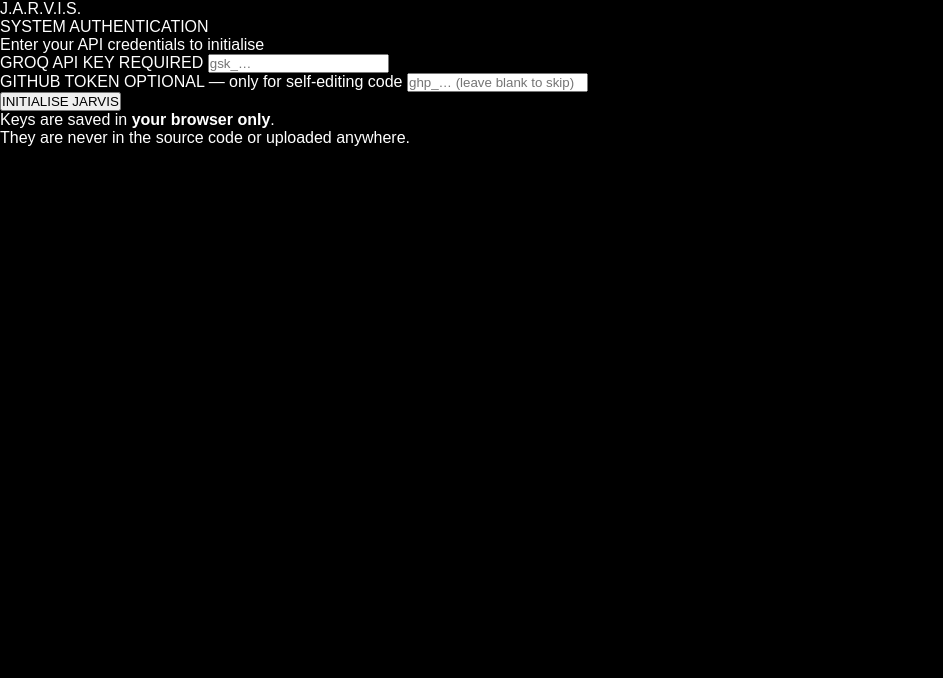
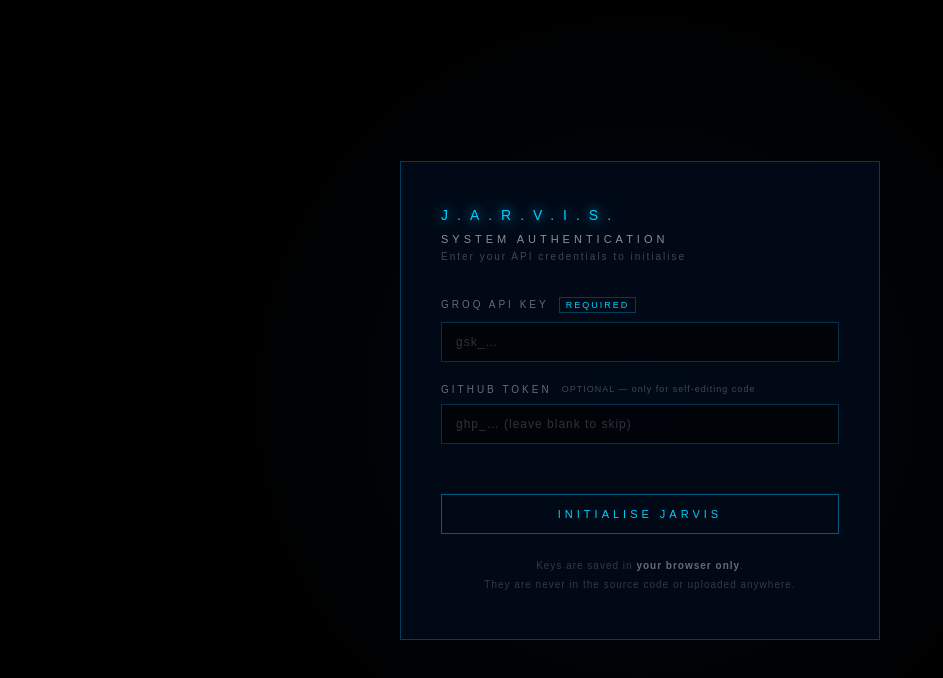
Before and after one commit to marbej56-lab/Jarv.ult, a plain HTML site: page index.html in a window 1280 px wide. Shown: the whole page, without its empty margins (0-943 px from the left). Drawn offline with nearby package versions, Linux system fonts and the light colour scheme; no server answers.

Commit message:
Add styles for setup and login screen

```diff
--- a/style.css
+++ b/style.css
@@ -511,3 +511,245 @@
     }
 
 }
+
+
+/* =========================================
+   SETUP / LOGIN SCREEN
+========================================= */
+
+.setup-screen {
+
+    display: flex;
+
+    position: fixed;
+    top: 0; left: 0;
+
+    width: 100vw;
+    height: 100vh;
+
+    background:
+        #000
+        radial-gradient(circle at center,
+            rgba(0,130,255,0.07), transparent 55%);
+
+    align-items: center;
+    justify-content: center;
+
+    z-index: 9999;
+
+}
+
+.setup-box {
+
+    width: 90%;
+    max-width: 480px;
+
+    padding: 45px 40px;
+
+    background: rgba(0, 10, 22, 0.97);
+
+    border: 1px solid rgba(0, 190, 255, 0.3);
+
+    display: flex;
+    flex-direction: column;
+    gap: 0;
+
+}
+
+.setup-logo {
+
+    font-size: 14px;
+    letter-spacing: 9px;
+    color: #00cfff;
+
+    text-shadow:
+        0 0 12px #00bfff,
+        0 0 28px #008cff;
+
+    margin-bottom: 10px;
+
+}
+
+.setup-title {
+
+    font-size: 11px;
+    letter-spacing: 4px;
+    color: rgba(255,255,255,0.55);
+
+    margin-bottom: 6px;
+
+}
+
+.setup-sub {
+
+    font-size: 10px;
+    letter-spacing: 2px;
+    color: rgba(255,255,255,0.25);
+
+    margin-bottom: 35px;
+
+}
+
+.setup-field {
+
+    margin-bottom: 22px;
+
+}
+
+.setup-label {
+
+    display: flex;
+    align-items: center;
+    gap: 10px;
+
+    font-size: 10px;
+    letter-spacing: 3px;
+    color: rgba(255,255,255,0.4);
+
+    margin-bottom: 9px;
+
+}
+
+.tag-required {
+
+    font-size: 9px;
+    letter-spacing: 2px;
+    color: #00cfff;
+    border: 1px solid rgba(0,190,255,0.3);
+    padding: 2px 6px;
+
+}
+
+.tag-optional {
+
+    font-size: 9px;
+    letter-spacing: 1px;
+    color: rgba(255,255,255,0.25);
+
+}
+
+.setup-input {
+
+    width: 100%;
+
+    background: rgba(0, 0, 0, 0.55);
+
+    border: 1px solid rgba(0, 190, 255, 0.25);
+
+    color: #fff;
+
+    padding: 12px 14px;
+
+    font-size: 12px;
+    letter-spacing: 1px;
+
+    outline: none;
+
+    transition: border-color 0.2s, box-shadow 0.2s;
+
+}
+
+.setup-input:focus {
+
+    border-color: #00cfff;
+    box-shadow: 0 0 12px rgba(0, 190, 255, 0.12);
+
+}
+
+.setup-input::placeholder {
+
+    color: rgba(255,255,255,0.18);
+    letter-spacing: 1px;
+
+}
+
+.setup-error {
+
+    color: #ff6060;
+    font-size: 11px;
+    letter-spacing: 2px;
+    min-height: 18px;
+    margin-bottom: 10px;
+
+}
+
+.setup-btn {
+
+    background: none;
+
+    border: 1px solid rgba(0, 190, 255, 0.45);
+
+    color: #00cfff;
+
+    padding: 13px;
+
+    font-size: 11px;
+    letter-spacing: 4px;
+
+    cursor: pointer;
+
+    transition: background 0.2s, border-color 0.2s;
+
+    margin-bottom: 22px;
+
+}
+
+.setup-btn:hover {
+
+    background: rgba(0, 190, 255, 0.1);
+    border-color: #00cfff;
+
+}
+
+.setup-note {
+
+    font-size: 10px;
+    letter-spacing: 1px;
+    line-height: 1.9;
+    color: rgba(255,255,255,0.2);
+    text-align: center;
+
+}
+
+.setup-note strong {
+
+    color: rgba(255,255,255,0.4);
+
+}
+
+
+/* =========================================
+   RESET KEYS BUTTON  (left panel)
+========================================= */
+
+.reset-btn {
+
+    display: block;
+
+    margin-top: 30px;
+
+    background: none;
+
+    border: 1px solid rgba(255, 255, 255, 0.08);
+
+    color: rgba(255,255,255,0.18);
+
+    padding: 7px 0;
+
+    width: 100%;
+
+    font-size: 9px;
+    letter-spacing: 3px;
+
+    cursor: pointer;
+
+    transition: 0.2s;
+
+}
+
+.reset-btn:hover {
+
+    border-color: rgba(255,80,80,0.35);
+    color: rgba(255,100,100,0.6);
+
+}
```
